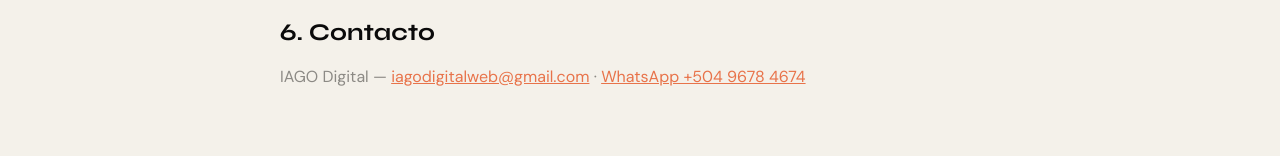
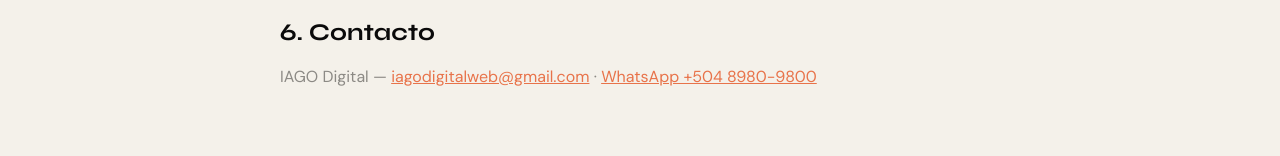
Before and after one commit to stellier7/IAGO, a Next.js app: page /terms in a window 1280 px wide. Shown: the part 899-1055 px from the top of the page. Built offline with nearby package versions, Linux system fonts and the light colour scheme.

Commit message:
Update the company WhatsApp number to +504 8980-9800.
Replace the previous contact links so every WhatsApp CTA, legal page, pricing plan, and the README point at the new number.

Co-authored-by: stellier-fracta <stellier-fracta@users.noreply.github.com>

```diff
--- a/app/casos-recientes/page.tsx
+++ b/app/casos-recientes/page.tsx
@@ -39,7 +39,7 @@ export default function CasosRecientesPage() {
 
         <div className="mx-auto mt-16 max-w-content px-6 text-center md:mt-20">
           <a
-            href="https://wa.me/50496784674?text=Hola%20IAGO%2C%20me%20gustar%C3%ADa%20consultar%20m%C3%A1s%20casos."
+            href="https://wa.me/50489809800?text=Hola%20IAGO%2C%20me%20gustar%C3%ADa%20consultar%20m%C3%A1s%20casos."
             target="_blank"
             rel="noopener noreferrer"
             className="inline-flex rounded-full border border-bone/20 px-8 py-3.5 text-sm font-semibold text-bone transition hover:border-coral hover:text-coral"
--- a/app/refund/page.tsx
+++ b/app/refund/page.tsx
@@ -71,7 +71,7 @@ export default function RefundPage() {
               </a>{" "}
               o por{" "}
               <a
-                href="https://wa.me/50496784674"
+                href="https://wa.me/50489809800"
                 className="text-coral underline"
                 target="_blank"
                 rel="noopener noreferrer"
--- a/app/terms/page.tsx
+++ b/app/terms/page.tsx
@@ -74,12 +74,12 @@ export default function TermsPage() {
               </a>
               {" · "}
               <a
-                href="https://wa.me/50496784674"
+                href="https://wa.me/50489809800"
                 className="text-coral underline"
                 target="_blank"
                 rel="noopener noreferrer"
               >
-                WhatsApp +504 9678 4674
+                WhatsApp +504 8980-9800
               </a>
             </p>
           </section>
--- a/components/CTA.tsx
+++ b/components/CTA.tsx
@@ -34,7 +34,7 @@ export default function CTA() {
               Email
             </a>
             <a
-              href="https://wa.me/50496784674"
+              href="https://wa.me/50489809800"
               target="_blank"
               rel="noopener noreferrer"
               className="rounded-full border border-white/40 px-8 py-3.5 text-sm font-semibold transition hover:bg-white/10"
--- a/lib/pricing/tiers.ts
+++ b/lib/pricing/tiers.ts
@@ -96,7 +96,7 @@ export const CONTACT_TIER: ContactTier = {
     "Soporte prioritario",
     "Facturación flexible",
   ],
-  contactHref: "https://wa.me/50496784674?text=Hola%20IAGO%2C%20me%20interesa%20un%20plan%20a%20medida.",
+  contactHref: "https://wa.me/50489809800?text=Hola%20IAGO%2C%20me%20interesa%20un%20plan%20a%20medida.",
   contactLabel: "Contáctanos",
 };
 
```
Also changed, not shown: 1 other file (tests, documents, lock files or other folders).
